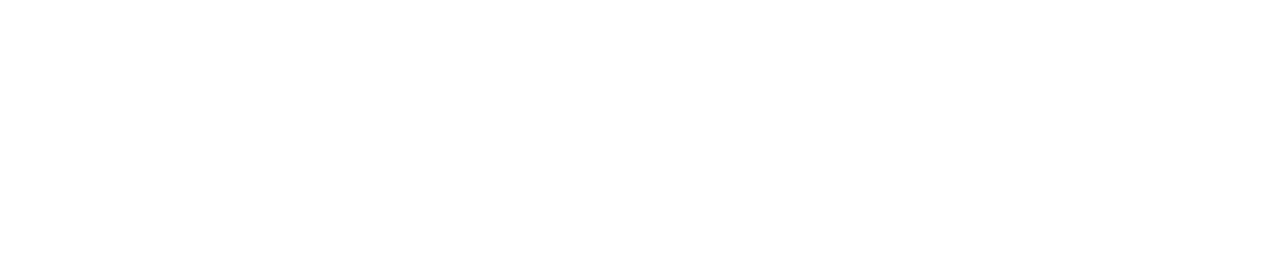
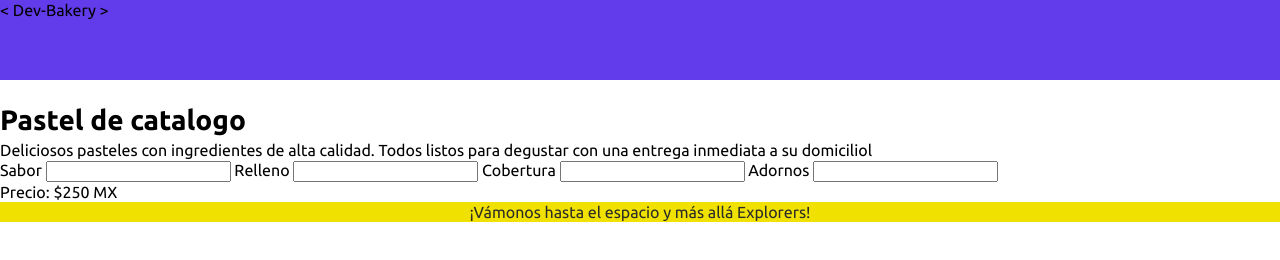
Before and after one commit to alfonso-ramos/FrontEnd-Mission-LaunchX-02, a plain HTML site: page pastel-catalogo.html in a window 1280 px wide. Drawn offline with Linux system fonts and the light colour scheme.

Commit message:
ideas basicas de paginas

```diff
--- a/pagado.html
+++ b/pagado.html
@@ -1 +1,29 @@
 Solo se mostrara que el pago fue realizado con exito
+<!-- El usuario escogera el pastel qeu desea de lso que ya se encuentran en existencia -->
+<!DOCTYPE html>
+<html lang="en">
+<head>
+    <meta charset="UTF-8">
+    <meta http-equiv="X-UA-Compatible" content="IE=edge">
+    <meta name="viewport" content="width=device-width, initial-scale=1.0">
+    <link rel="preconnect" href="https://fonts.googleapis.com">
+    <link rel="preconnect" href="https://fonts.gstatic.com" crossorigin>
+    <link href="https://fonts.googleapis.com/css2?family=Ubuntu:wght@300;400;500;700&display=swap" rel="stylesheet">
+
+    <link rel="stylesheet" href="Style/main.css">
+    <title>Dev-Bakery</title>
+</head>
+<body>
+    <header>
+        <div class="header-logo">< Dev-Bakery ></div>
+    </header>
+    <div class="container">
+        <main>
+            <img src="" alt="">
+
+            <h3>Muchas gracias por su compra</h3>
+            <p>En breve le llegara un mensaje de texto o correo electronico con el estado de su pedido</p>
+        </main>
+    </div>
+</body>
+</html>
--- a/pastel-catalogo.html
+++ b/pastel-catalogo.html
@@ -1 +1,43 @@
 <!-- El usuario escogera el pastel qeu desea de lso que ya se encuentran en existencia -->
+<!DOCTYPE html>
+<html lang="en">
+<head>
+    <meta charset="UTF-8">
+    <meta http-equiv="X-UA-Compatible" content="IE=edge">
+    <meta name="viewport" content="width=device-width, initial-scale=1.0">
+    <link rel="preconnect" href="https://fonts.googleapis.com">
+    <link rel="preconnect" href="https://fonts.gstatic.com" crossorigin>
+    <link href="https://fonts.googleapis.com/css2?family=Ubuntu:wght@300;400;500;700&display=swap" rel="stylesheet">
+
+    <link rel="stylesheet" href="Style/main.css">
+    <title>Dev-Bakery</title>
+</head>
+<body>
+    <header>
+        <div class="header-logo">< Dev-Bakery ></div>
+    </header>
+    <div class="container">
+        <main>
+            <img src="" alt="">
+            <h4>Pastel de catalogo</h4>
+            <p>Deliciosos pasteles con ingredientes de alta calidad.
+                Todos listos para degustar con una entrega inmediata a su domiciliol</p>
+
+                <div class="form-pasteles">
+                    <label for="">Sabor</label>
+                    <input type="">
+                    <label for="">Relleno</label>
+                    <input type="text">
+                    <label for="">Cobertura</label>
+                    <input type="text">
+                    <label for="">Adornos</label>
+                    <input type="text">
+                </div>
+                <p>Precio: $250 MX</p>
+        </main>
+        <footer>
+            <p>¡Vámonos hasta el espacio y más allá Explorers!</p>
+        </footer>
+    </div>
+</body>
+</html>
```
Also changed, not shown: pastel-custom.html (+42 -0 lines).
